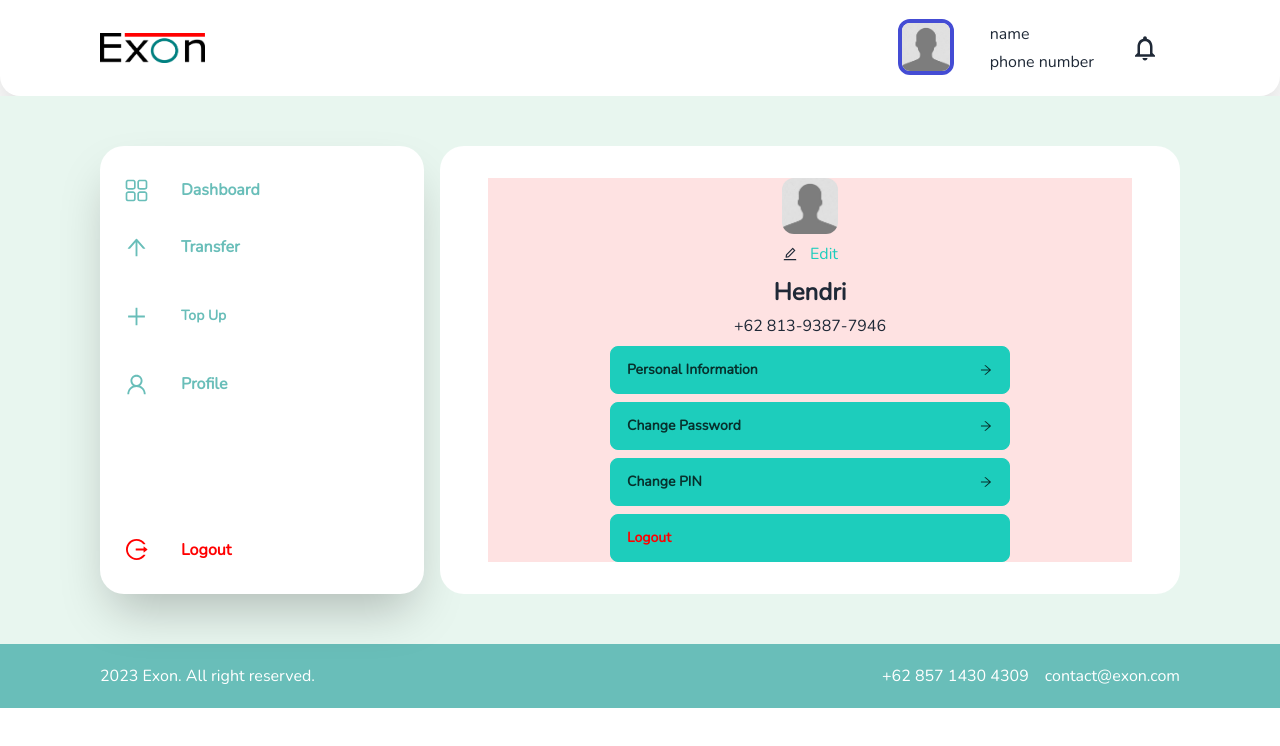
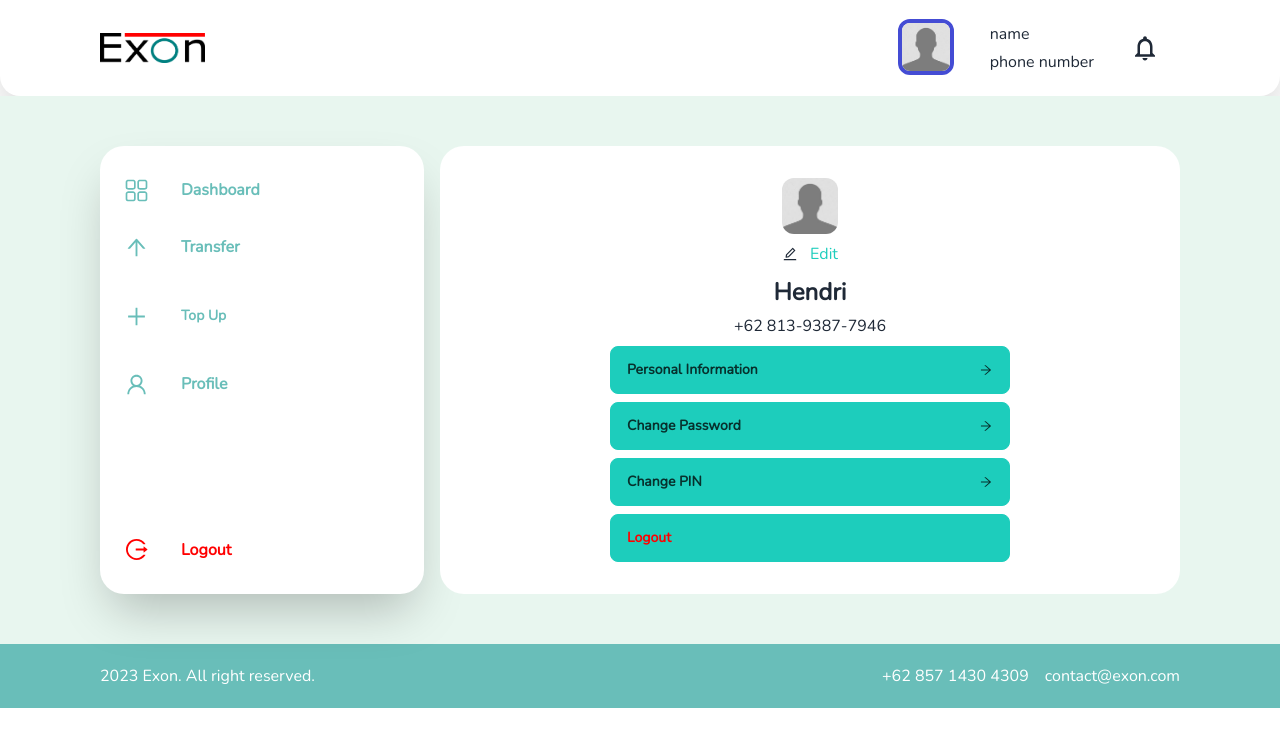
Before and after one commit to hendris27/fw15-exon, a Next.js app: page /profile/profile in a window 1280 px wide. Shown: the top 746 px of the page. Built offline with nearby package versions, Linux system fonts and the light colour scheme.

Commit message:
fixing link

```diff
--- a/src/pages/profile/change-pin.jsx
+++ b/src/pages/profile/change-pin.jsx
@@ -1,8 +1,8 @@
 import React from 'react';
 
-import Headers from '@/components/header';
-import Footers from '@/components/footers';
-import Aside from '@/components/aside';
+import Headers from '@/components/Header';
+import Footers from '@/components/Footers';
+import Aside from '@/components/Aside';
 import { BiLock } from 'react-icons/bi';
 
 export default function ChangePin() {
--- a/src/pages/profile/detail-profile.jsx
+++ b/src/pages/profile/detail-profile.jsx
@@ -1,8 +1,8 @@
 import React from 'react';
 
-import Headers from '@/components/header';
-import Footers from '@/components/footers';
-import Aside from '@/components/aside';
+import Headers from '@/components/Header';
+import Footers from '@/components/Footers';
+import Aside from '@/components/Aside';
 
 export default function DetailProfile() {
   return (
--- a/src/pages/profile/manage-phone-number.jsx
+++ b/src/pages/profile/manage-phone-number.jsx
@@ -1,8 +1,8 @@
 import React from 'react';
 
-import Headers from '@/components/header';
-import Footers from '@/components/footers';
-import Aside from '@/components/aside';
+import Headers from '@/components/Header';
+import Footers from '@/components/Footers';
+import Aside from '@/components/Aside';
 import { AiOutlinePhone } from 'react-icons/ai';
 
 export default function ManagaPhoneNumber() {
--- a/src/pages/profile/profile.jsx
+++ b/src/pages/profile/profile.jsx
@@ -1,8 +1,8 @@
 import React from 'react';
 
-import Headers from '@/components/header';
-import Footers from '@/components/footers';
-import Aside from '@/components/aside';
+import Headers from '@/components/Header';
+import Footers from '@/components/Footers';
+import Aside from '@/components/Aside';
 import Image from 'next/image';
 import Link from 'next/link';
 import default_picture from '../../assets/img/default.jpg';
@@ -15,7 +15,7 @@
       <div className="flex bg-[#E8F6EF] px-[100px] py-[50px] gap-4 h-full ">
         <Aside />
         <div className="flex-1 bg-white rounded-3xl flex px-12 py-8">
-          <div className="bg-red-100 flex flex-col w-full items-center gap-2">
+          <div className="flex flex-col w-full items-center gap-2">
             <div className="rounded-xl overflow-hidden h-14 w-14 border-[#444cd4]">
               <Image src={default_picture} className="w-full h-full" alt="picture_logo" />
             </div>
--- a/src/pages/transaction/confirmation.jsx
+++ b/src/pages/transaction/confirmation.jsx
@@ -1,9 +1,9 @@
 import React from 'react';
 
 import { BsSearch } from 'react-icons/bs';
-import Headers from '@/components/header';
-import Footers from '@/components/footers';
-import Aside from '@/components/aside';
+import Headers from '@/components/Header';
+import Footers from '@/components/Footers';
+import Aside from '@/components/Aside';
 
 import Image from 'next/image';
 import default_picture from '../assets/img/default.jpg';
--- a/src/pages/transaction/history.jsx
+++ b/src/pages/transaction/history.jsx
@@ -2,8 +2,8 @@
 
 import { RxDashboard } from 'react-icons/rx';
 import { AiOutlineArrowUp, AiOutlineArrowDown, AiOutlinePlus, AiOutlineUser, AiOutlineLogout } from 'react-icons/ai';
-import Headers from '@/components/header';
-import Footers from '@/components/footers';
+import Headers from '@/components/Header';
+import Footers from '@/components/Footers';
 import Image from 'next/image';
 import default_picture from '../assets/img/default.jpg';
 
--- a/src/pages/transaction/input-amount.jsx
+++ b/src/pages/transaction/input-amount.jsx
@@ -1,8 +1,8 @@
 import React from 'react';
 
-import Headers from '@/components/header';
-import Footers from '@/components/footers';
-import Aside from '@/components/aside';
+import Headers from '@/components/Header';
+import Footers from '@/components/Footers';
+import Aside from '@/components/Aside';
 import { AiOutlineEdit } from 'react-icons/ai';
 
 import Image from 'next/image';
--- a/src/pages/transaction/status.jsx
+++ b/src/pages/transaction/status.jsx
@@ -1,8 +1,8 @@
 import React from 'react';
 
-import Headers from '@/components/header';
-import Footers from '@/components/footers';
-import Aside from '@/components/aside';
+import Headers from '@/components/Header';
+import Footers from '@/components/Footers';
+import Aside from '@/components/Aside';
 import { FaCheckCircle, FaDownload } from 'react-icons/fa';
 import { ImCancelCircle } from 'react-icons/im';
 
--- a/src/pages/transaction/transfer.jsx
+++ b/src/pages/transaction/transfer.jsx
@@ -1,9 +1,9 @@
 import React from 'react';
 
 import { BsSearch } from 'react-icons/bs';
-import Headers from '@/components/header';
-import Footers from '@/components/footers';
-import Aside from '@/components/aside';
+import Headers from '@/components/Header';
+import Footers from '@/components/Footers';
+import Aside from '@/components/Aside';
 
 import Image from 'next/image';
 import default_picture from '../../assets/img/default.jpg';
```
